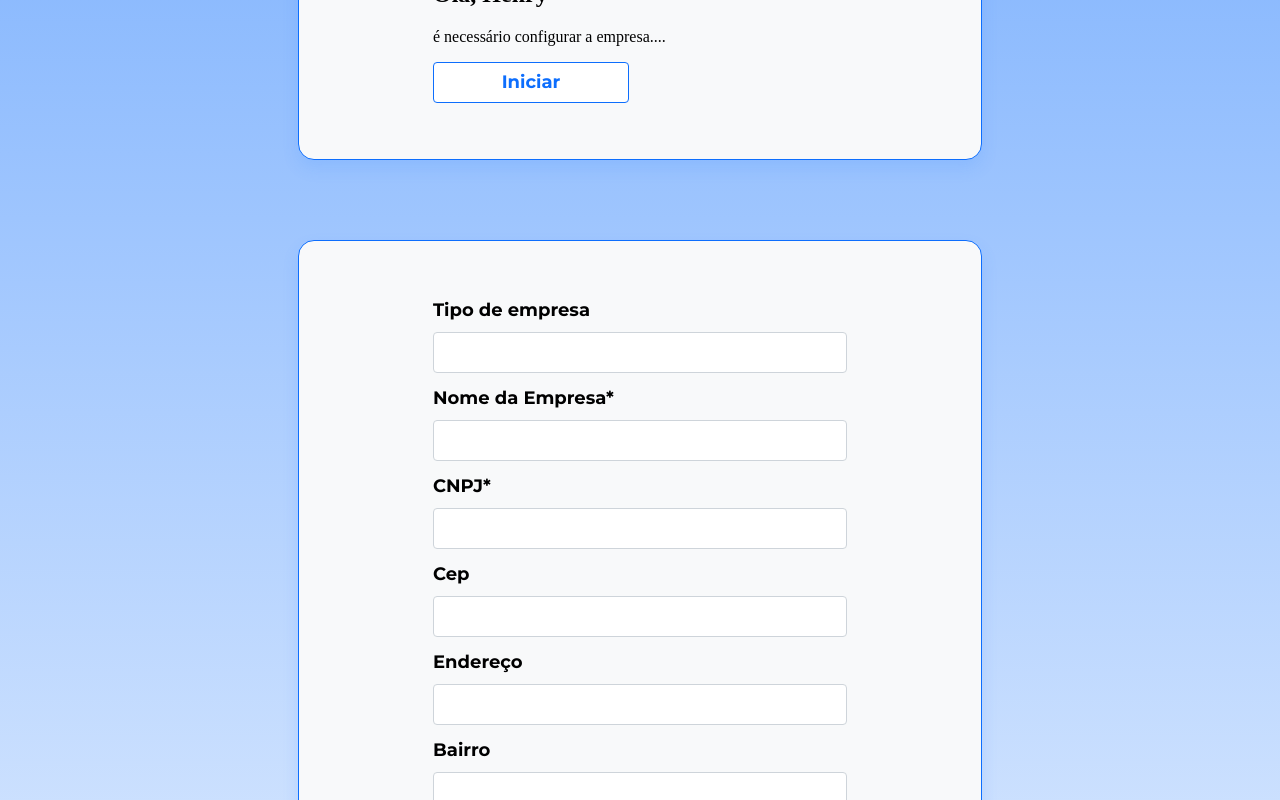
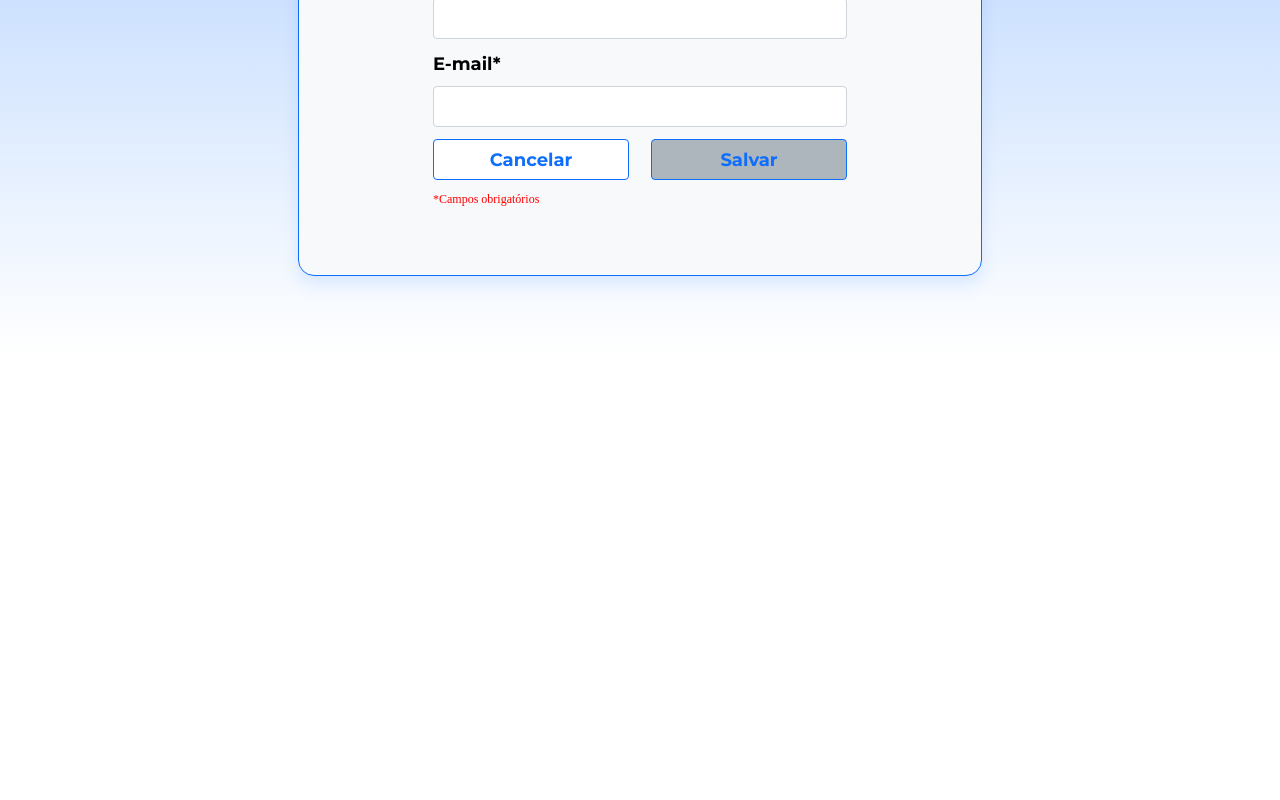
Before and after one commit to thiagohumble/meuth360, an Angular app: page /cadastrar-empresa in a window 1280 px wide. Before the commit this address led to /. Shown: the part 1040-1840 px from the top of the page. After the commit the page ends 1396 px from the top, so only its background shows below. Built offline with nearby package versions, Linux system fonts and the light colour scheme; a web font is replaced by a local one.

Commit message:
criado rota das páginas

```diff
--- a/src/app/app.component.html
+++ b/src/app/app.component.html
@@ -1,9 +1 @@
-<app-createaccount>
-
-</app-createaccount>
-
-<app-wellcome>
-
-</app-wellcome>
-
-<app-company-registration></app-company-registration>
+<router-outlet></router-outlet>
--- a/src/app/app.routes.ts
+++ b/src/app/app.routes.ts
@@ -1,3 +1,30 @@
 import { Routes } from '@angular/router';
+import { CreateaccountComponent } from './pages/createaccount/createaccount.component';
+import { WellcomeComponent } from './pages/wellcome/wellcome.component';
+import { CompanyRegistrationComponent } from './pages/company-registration/company-registration.component';
+import { CompanyViewComponent } from './pages/company-view/company-view.component';
 
-export const routes: Routes = [];
+export const routes: Routes = [
+	{
+		path: 'cadastrar-usuario',
+		component:CreateaccountComponent
+	},
+	{
+		path: 'seja-bem-vindo',
+		component:WellcomeComponent
+	},
+	{
+		path: 'cadastrar-empresa',
+		component:CompanyRegistrationComponent
+	},
+	{
+		path: 'configuracoes-empresa',
+		component:CompanyViewComponent
+	},
+	{
+		path: '',
+		redirectTo:'/cadastrar-usuario',
+		pathMatch: 'full'
+	}
+
+];
--- a/src/app/componentes/container/container.component.css
+++ b/src/app/componentes/container/container.component.css
@@ -5,8 +5,7 @@
 	box-shadow: 0px 8px 16px 0px rgba(61, 139, 253, 0.15);
 	width: 684px;
 	max-width: 90%;
-	margin: 0 auto;
+	margin: 80px auto;
 	padding: 56px 134px;
-	margin-top: 80px;
 	box-sizing: border-box;
 }
--- a/src/app/pages/company-registration/company-registration.component.css
+++ b/src/app/pages/company-registration/company-registration.component.css
@@ -110,13 +110,13 @@ input:focus {
   justify-content: space-between;
 }
 
-.botao-salvar {
+.salve-button {
   color:#FFFFFF;
   background-color: #0D6EFD;
   cursor: pointer;
 }
 
-.button-desabled {
+.button-disabled {
   background-color: #ADB5BD;
   cursor:not-allowed;
 }
--- a/src/app/pages/company-registration/company-registration.component.html
+++ b/src/app/pages/company-registration/company-registration.component.html
@@ -64,7 +64,7 @@
 			<button type="button" class="button">
 				Cancelar
 			</button>
-			<button type="submit" class="button">
+			<button type="submit" class="button" [ngClass]="formContact.valid ? 'salve-button' : 'button-disabled'" [disabled]="formContact.invalid">
 				Salvar
 			</button>
 		</section>
--- a/src/app/pages/company-registration/company-registration.component.ts
+++ b/src/app/pages/company-registration/company-registration.component.ts
@@ -1,11 +1,13 @@
 import { Component } from '@angular/core';
 import { ContainerComponent } from '../../componentes/container/container.component';
 import { FormControl, FormGroup, ReactiveFormsModule, Validators } from '@angular/forms';
+import { CommonModule } from '@angular/common';
 
 @Component({
   selector: 'app-company-registration',
   standalone: true,
   imports: [
+    CommonModule,
     ContainerComponent,
     ReactiveFormsModule
   ],
@@ -27,9 +29,9 @@ export class CompanyRegistrationComponent {
       city: new FormControl(''),
       complement: new FormControl(''),
       mobile: new FormControl('', [Validators.required, Validators.pattern(new RegExp("[0-9 ]{12}"))]),
-      adm: new FormControl(''),
+      adm: new FormControl('', Validators.required),
       cpf: new FormControl(''),
-      email: new FormControl('')
+      email: new FormControl('', [Validators.required, Validators.email])
     })
   }
 
--- a/src/app/pages/createaccount/createaccount.component.css
+++ b/src/app/pages/createaccount/createaccount.component.css
@@ -110,13 +110,13 @@ input:focus {
   justify-content: space-between;
 }
 
-.botao-salvar {
+.salve-button {
   color:#FFFFFF;
   background-color: #0D6EFD;
   cursor: pointer;
 }
 
-.button-desabled {
+.desabled-button {
   background-color: #ADB5BD;
   cursor:not-allowed;
 }
```
